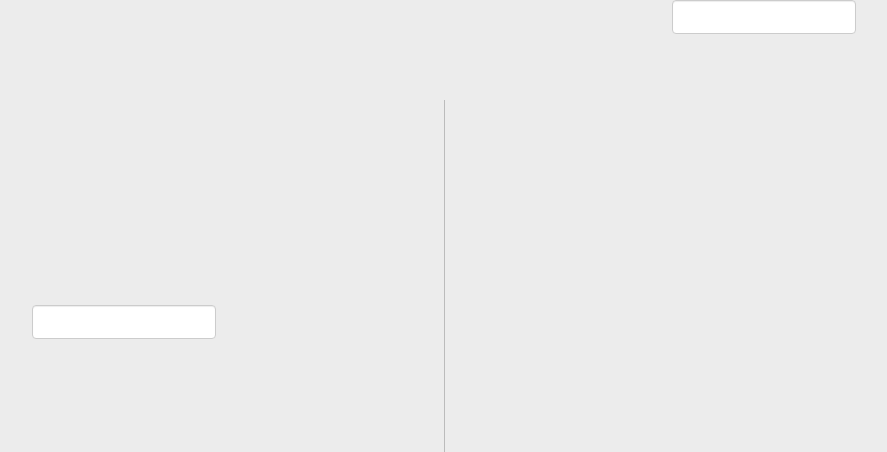
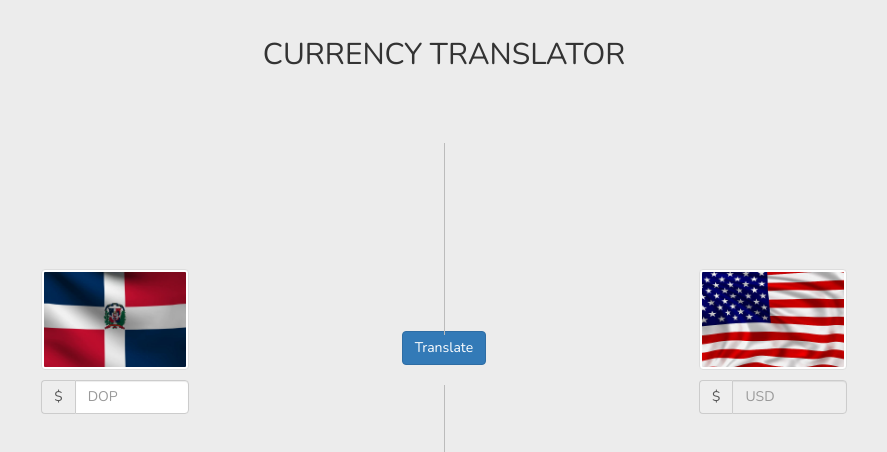
Before and after one commit to kensuka21/translate-currency, a React (Create React App) app: page / in a window 1280 px wide. Shown: the top 452 px of the page, without its empty margins (196-1083 px from the left). Built offline with nearby package versions, Linux system fonts and the light colour scheme.

Commit message:
Adding flag images.

```diff
--- a/public/index.html
+++ b/public/index.html
@@ -10,6 +10,8 @@
     -->
     <link rel="manifest" href="%PUBLIC_URL%/manifest.json">
     <link rel="shortcut icon" href="%PUBLIC_URL%/favicon.ico">
+
+    <link href="https://fonts.googleapis.com/css?family=Nunito" rel="stylesheet">
     <!--
       Notice the use of %PUBLIC_URL% in the tags above.
       It will be replaced with the URL of the `public` folder during the build.
--- a/src/App.css
+++ b/src/App.css
@@ -1,12 +1,38 @@
-.separator {
+.top-separator {
     width: 0.1em;
-    height: 80vh;
+    height: 24vh;
     position: absolute;
     left: 50%;
     background-color: #bbbbbb;
     margin: 100px 0 100px 0;
 }
 
-.input-currency {
-    margin-top: 50%;
+.bottom-separator {
+    width: 0.1em;
+    height: 28vh;
+    position: absolute;
+    left: 50%;
+    background-color: #bbbbbb;
+    margin: 20px 0 100px 0;
 }
+
+.vertical-center {
+    margin-top: 45%;
+}
+
+.btn-vertical-center{
+    margin-top: 36vh;
+}
+
+.img-thumbnail{
+    padding: 2px !important;;
+}
+
+.header{
+    margin-top: 3%;
+    margin-bottom: -3%;
+}
+
+.input-group {
+    margin-top: 10px;
+}
--- a/src/App.js
+++ b/src/App.js
@@ -1,31 +1,62 @@
-import React, { Component } from 'react';
+import React, {Component} from 'react';
 import logo from './logo.svg';
+import dominicanFlag from './assets/images/dominican.jpg';
+import usaFlag from './assets/images/usa.jpg';
 import './App.css';
 
 class App extends Component {
+    constructor(props) {
+        super(props);
+
+        this.state = {
+        };
+    }
+
     render() {
         return (
             <div className="container-fluid">
+                <div className="header">
+                    <h2 className="text-center">CURRENCY TRANSLATOR</h2>
+                </div>
                 <div className="row">
-          <div className="col-xs-6 text-center">
-              <div className="row input-currency">
-                  <div className="col-xs-4"></div>
-                  <div className="col-xs-4">
-                      <input className="form-control" type="text"/>
+
+                    <div className="col-xs-5 text-center">
+                        <div className="vertical-center">
+                            <div className="row ">
+                                <div className="col-xs-5"></div>
+                                <div className="col-xs-4 ">
+                                    <img className="img img-thumbnail" src={dominicanFlag} width="200" height="95"/>
+                                    <div className="input-group">
+                                        <span className="input-group-addon">$</span>
+                                        <input type="number" step="any" className="form-control"
+                                               placeholder="DOP"/>
                                     </div>
-                  <div className="col-xs-4"></div>
+                                </div>
+                            </div>
                         </div>
                     </div>
 
-          <div className="separator"></div>
+                    <div className="col-xs-2 text-center ">
+                        <div className="top-separator"></div>
+                        <div className="btn-vertical-center">
+                            <button className="btn btn-primary">Translate</button>
+                        </div>
+                        <div className="bottom-separator"></div>
+                    </div>
 
-          <div className="col-xs-6 text-center">
-              <div className="row">
-                  <div className="col-xs-4"></div>
-                  <div className="col-xs-4">
-                      <input className="form-control" type="text"/>
+                    <div className="col-xs-5  text-center">
+                        <div className="vertical-center">
+                            <div className="row ">
+                                <div className="col-xs-3"></div>
+                                <div className="col-xs-4 ">
+                                    <img className="img img-thumbnail" src={usaFlag} width="200" height="95"/>
+                                    <div className="input-group">
+                                        <span className="input-group-addon">$</span>
+                                        <input readOnly type="text" className="form-control"
+                                               placeholder="USD"/>
                                     </div>
-                  <div className="col-xs-4"></div>
+                                </div>
+                            </div>
                         </div>
                     </div>
                 </div>
--- a/src/index.css
+++ b/src/index.css
@@ -2,5 +2,5 @@ body {
   margin: 0;
   padding: 0;
   background-color: #ececec;
-  font-family: sans-serif;
+  font-family: 'Nunito', sans-serif;
 }
```
Also changed, not shown: package.json (+4 -4 lines), src/assets/images/dominican.jpg (added), src/assets/images/usa.jpg (added). Lines whose indentation alone changed are shown as unchanged.
